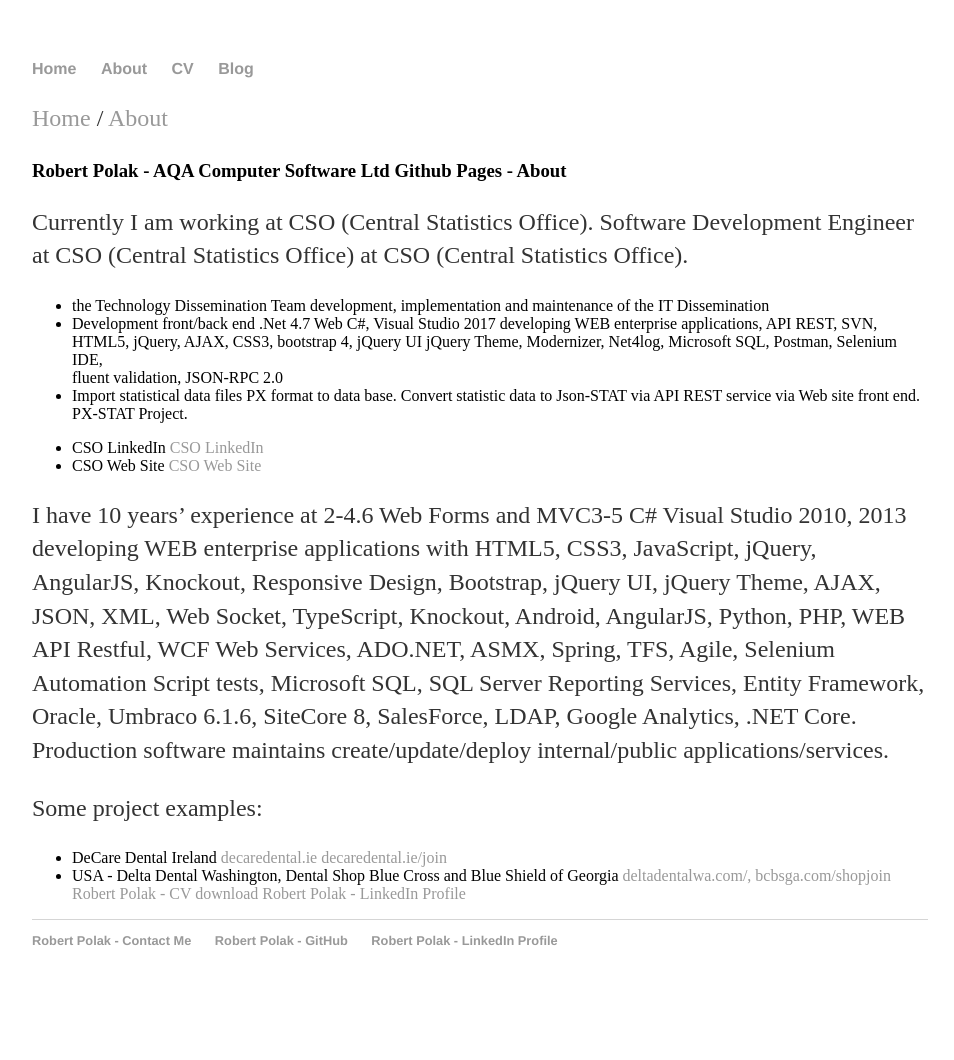
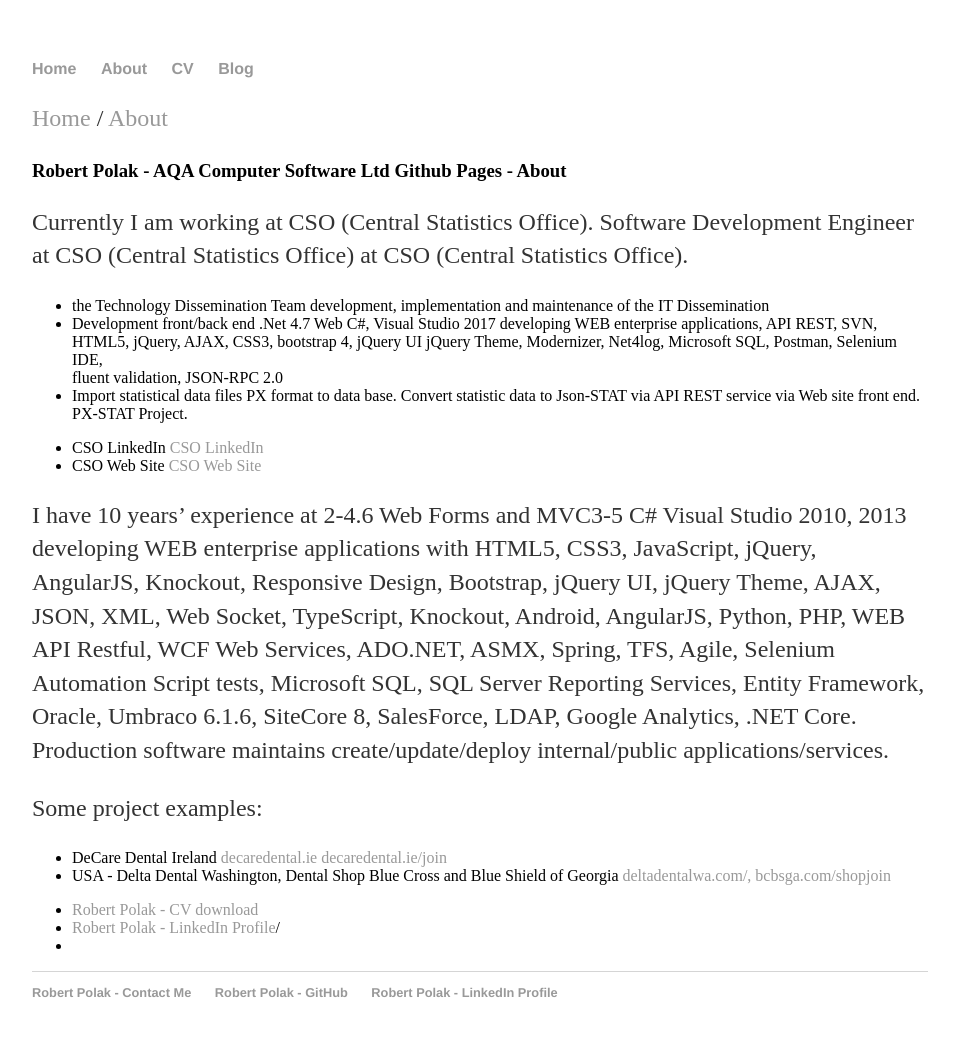
Before and after one commit to robertpolak1968/robertpolak1968.github.io, a Jekyll site: the page built from about.html, in a window 1280 px wide. Shown: the whole page, without its empty margins (160-1114 px from the left). Built offline with Jekyll 4.4.1, drawn with Linux system fonts in a browser that asks for light colours; before the commit the page ends 1008 px from its top, so only the background shows below that.

Commit message:
Update about.html

```diff
--- a/about.html
+++ b/about.html
@@ -43,6 +43,8 @@
                 <a href="https://www.deltadentalwa.com/,">deltadentalwa.com/,</a>
                 <a href="https://www.bcbsga.com/shop">bcbsga.com/shopjoin</a>
             </li>
-
-    <a href="https://app.box.com/s/0q7tsu2muapkcxnhlccct7vx4uxq3vrt">Robert Polak - CV download</a>
-    <a href="https://www.linkedin.com/in/robertpolak1968/">Robert Polak - LinkedIn Profile</a>
+    </ul>
+ <ul>
+    <li><a href="https://app.box.com/s/0q7tsu2muapkcxnhlccct7vx4uxq3vrt">Robert Polak - CV download</a></li>
+    <li><a href="https://www.linkedin.com/in/robertpolak1968/">Robert Polak - LinkedIn Profile</a>/<li>
+ </ul>
```
